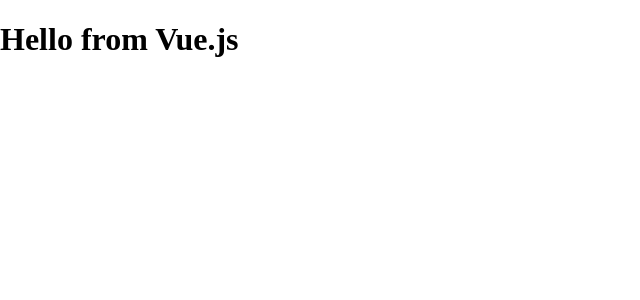
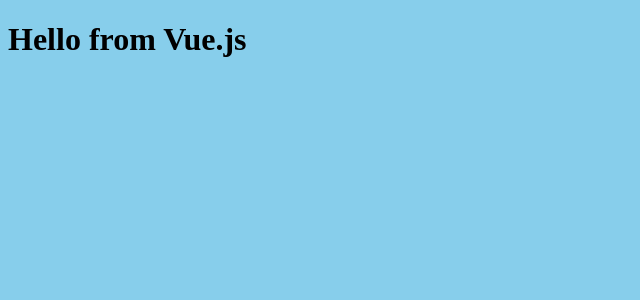
Before and after one commit to dotinstall/codespaces-vuejs, a Vue app: page / in a window 1280 px wide. Shown: the top 300 px of the page, without its empty margins (0-640 px from the left). Built offline with nearby package versions, Linux system fonts and the light colour scheme.

Commit message:
Update style.css

```diff
--- a/src/style.css
+++ b/src/style.css
@@ -1,3 +1,3 @@
 body {
-  margin: 0;
+  background: skyblue;
 }
```
